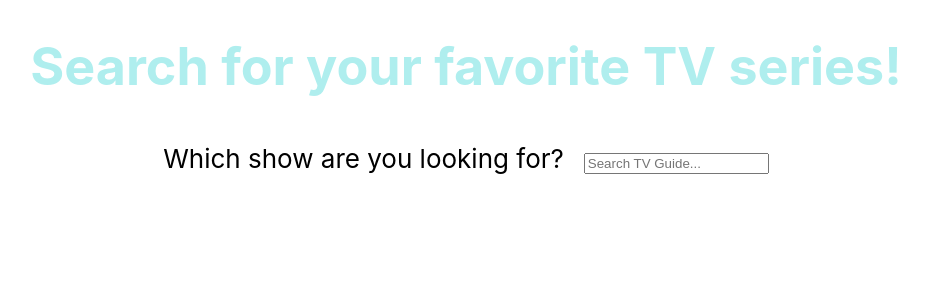
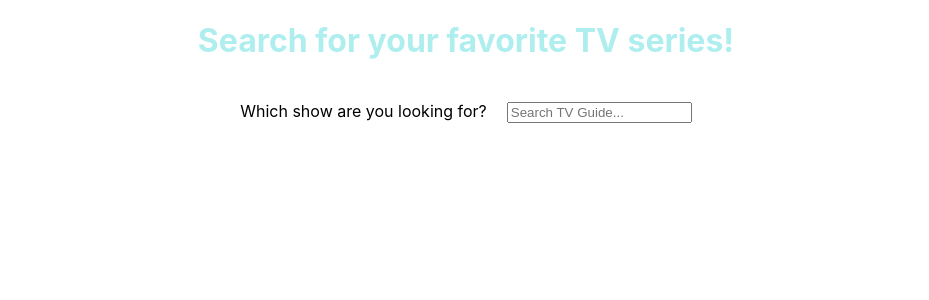
Before and after one commit to michellewong793/tv-series-search, a React (Create React App) app: page / in a window 1280 px wide. Shown: the top 300 px of the page, without its empty margins (174-1103 px from the left). Built offline with nearby package versions, Linux system fonts and the light colour scheme.

Commit message:
Deleted unnecessary initial files

```diff
--- a/src/App.css
+++ b/src/App.css
@@ -11,12 +11,3 @@ a:hover{
   color:palevioletred;
   text-decoration: none;
 }
-
-.App-header {
-  min-height: 100vh;
-  font-size: calc(10px + 2vmin);
-}
-
-.App-link {
-  color: #61dafb;
-}
```
Also changed, not shown: src/logo.svg (deleted).
